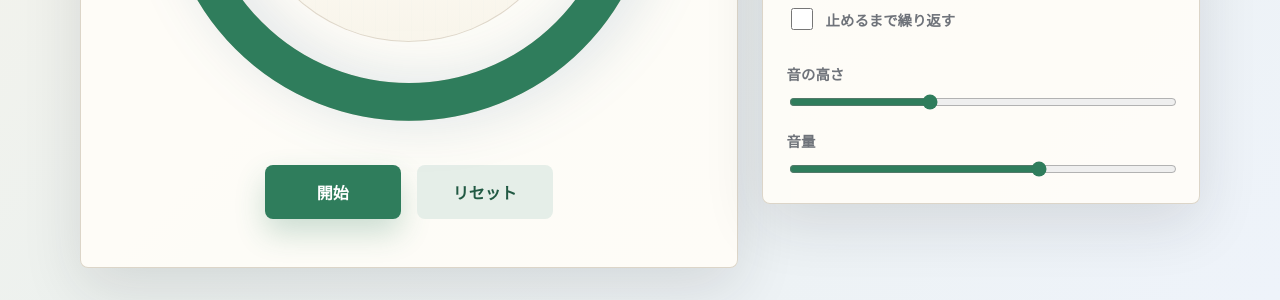
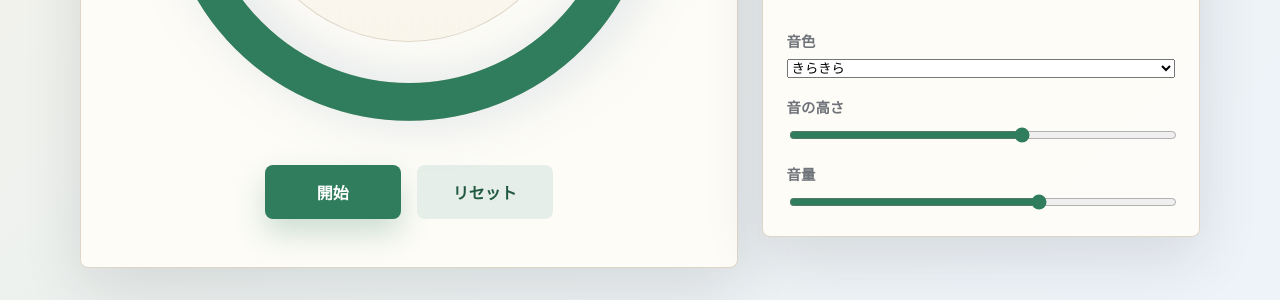
Before and after one commit to jimmynaka/0731testbyclaudecodetest, a plain HTML site: page countdown-timer/index.html in a window 1280 px wide. Shown: the part 584-884 px from the top of the page. Drawn offline with Linux system fonts and the light colour scheme.

Commit message:
Add cute chime selector

```diff
--- a/countdown-timer/index.html
+++ b/countdown-timer/index.html
@@ -61,8 +61,16 @@
 
         <div class="tone-settings">
           <label class="field">
+            <span>音色</span>
+            <select id="tone-style">
+              <option value="cute" selected>きらきら</option>
+              <option value="soft">やわらかいポーン</option>
+              <option value="wood">木琴</option>
+            </select>
+          </label>
+          <label class="field">
             <span>音の高さ</span>
-            <input id="tone-pitch" type="range" min="320" max="880" step="10" value="520" />
+            <input id="tone-pitch" type="range" min="320" max="980" step="10" value="720" />
           </label>
           <label class="field">
             <span>音量</span>
```
